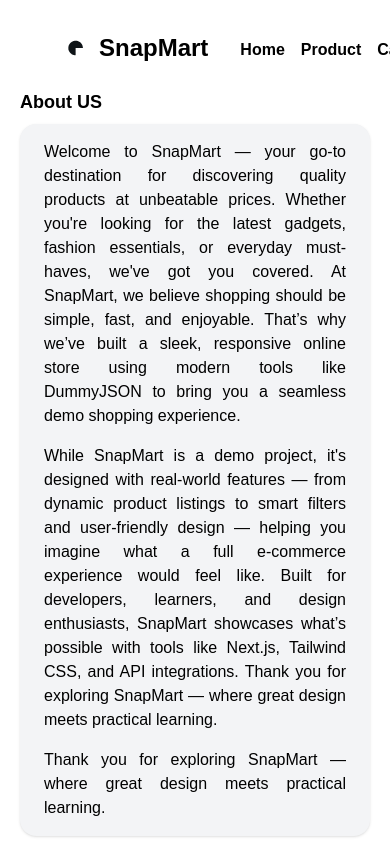
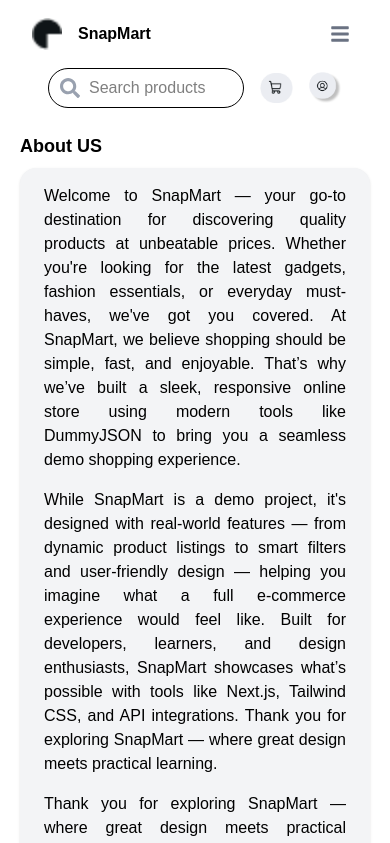
Before and after one commit to Laterat/snapmart, a Next.js app: page /contact in a window 390 px wide. Shown: the top 843 px of the page. Built offline with nearby package versions, Linux system fonts and the light colour scheme.

Commit message:
style: header is responsive now

```diff
--- a/components/FilterSidebar.tsx
+++ b/components/FilterSidebar.tsx
@@ -56,8 +56,11 @@
     <div className="space-y-4">
       {/* Category */}
       <div className="flex flex-col space-y-3">
-        <label className="text-2xl font-semibold">Category</label>
+        <label htmlFor="category" className="text-2xl font-semibold">
+          Category
+        </label>
         <select
+          id="category"
           value={category}
           className="border border-gray-500 rounded-sm h-10 px-2 "
           onChange={(e) => dispatch(setCategory(e.target.value))}
@@ -73,8 +76,11 @@
 
       {/* Brand */}
       <div className="flex flex-col space-y-3">
-        <label className="text-2xl font-semibold">Brand</label>
+        <label htmlFor="brand" className="text-2xl font-semibold">
+          Brand
+        </label>
         <select
+          id="brand"
           value={brand}
           className="border border-gray-500 rounded-sm h-10 px-2 "
           onChange={(e) => dispatch(setBrand(e.target.value))}
@@ -90,8 +96,11 @@
 
       {/* Rating */}
       <div className="flex flex-col space-y-3">
-        <label className="text-2xl font-semibold">Rating</label>
+        <label htmlFor="rating" className="text-2xl font-semibold">
+          Rating
+        </label>
         <select
+          id="rating"
           value={rating}
           className="border border-gray-500 rounded-sm h-10 px-2 "
           onChange={(e) => dispatch(setRating(Number(e.target.value)))}
@@ -106,8 +115,11 @@
 
       {/* Sort */}
       <div className="flex flex-col space-y-3">
-        <label className="text-2xl font-semibold">Sort by Price</label>
+        <label htmlFor="sort" className="text-2xl font-semibold">
+          Sort by Price
+        </label>
         <select
+          id="sort"
           value={sortByPrice}
           className="border border-gray-500 rounded-sm h-10 px-2 "
           onChange={(e) =>
--- a/components/layout/Header.tsx
+++ b/components/layout/Header.tsx
@@ -1,90 +1,139 @@
 "use client";
-import React from "react";
+import { useState } from "react";
 import Image from "next/image";
 import logo from "../../public/assets/logo.png";
 import login from "../../public/assets/login.png";
 import cart from "../../public/assets/cart.png";
-import { FaSearch } from "react-icons/fa";
+import { FaSearch, FaBars, FaTimes } from "react-icons/fa";
 import Link from "next/link";
 import { usePathname } from "next/navigation";
+import { useSelector } from "react-redux";
+import { RootState } from "@/store/store";
+
+const navLinks = [
+  { name: "Home", path: "/" },
+  { name: "Product", path: "/product" },
+  { name: "Cart", path: "/cart" },
+  { name: "Contact", path: "/contact" },
+];
 
 const Header = () => {
   const pathname = usePathname();
+  const { items } = useSelector((state: RootState) => state.cart);
+  const [menuOpen, setMenuOpen] = useState(false);
+
+  const renderNavLinks = () => (
+    <ul className="flex flex-col md:flex-row items-center gap-4 font-semibold lg:text-xl">
+      {navLinks.map((link) => (
+        <li key={link.path}>
+          <Link
+            className={`text-base ${
+              pathname === link.path ? "text-green-500" : "text-black"
+            }`}
+            href={link.path}
+            onClick={() => setMenuOpen(false)}
+          >
+            {link.name}
+          </Link>
+        </li>
+      ))}
+    </ul>
+  );
+
   return (
     <header className="mt-4 mx-4">
-      <div className="flex items-center justify-between mx-9">
-        <div className="flex items-center justify-left p-4">
-          <Image src={logo} alt="Snapmart Logo" width={30} height={30} />
-          <Link href="/" className="text-2xl font-bold ml-4">
+      <div className="flex flex-col md:flex-row items-center justify-between mx-4 md:mx-9">
+        <div className="flex items-center w-full md:w-auto">
+          <Image src={logo} alt="SnapMart Logo" width={30} height={30} />
+          <Link href="/" className="lg:text-2xl font-bold ml-4">
             SnapMart
           </Link>
-          <div>
-            <ul className="flex items-center justify-center space-x-4 ml-8 font-semibold text-xl">
-              <li>
-                <Link
-                  className={`text-base ${
-                    pathname === "/" ? "text-green-500" : "text-black"
-                  }`}
-                  href="/"
-                >
-                  Home
-                </Link>
-              </li>
-              <li>
-                <Link
-                  className={`text-base ${
-                    pathname === "/product" ? "text-green-500" : "text-black"
-                  }`}
-                  href="/product"
-                >
-                  Product
-                </Link>
-              </li>
-              <li>
-                <Link
-                  className={`text-base ${
-                    pathname === "/cart" ? "text-green-500" : "text-black"
-                  }`}
-                  href="/cart"
-                >
-                  Cart
-                </Link>
-              </li>
-              <li>
-                <Link
-                  className={`text-base ${
-                    pathname === "/contact" ? "text-green-500" : "text-black"
-                  }`}
-                  href="/contact"
-                >
-                  Contact
-                </Link>
-              </li>
-            </ul>
-          </div>
+
+          <nav className="hidden md:flex ml-8">{renderNavLinks()}</nav>
+
+          <button
+            className="ml-auto md:hidden p-2 rounded-md focus:outline-none focus:ring-2 focus:ring-gray-500"
+            onClick={() => setMenuOpen(!menuOpen)}
+            aria-label="Toggle navigation menu"
+            aria-expanded={menuOpen}
+          >
+            {menuOpen ? (
+              <FaTimes className="w-5 h-5 text-gray-500" />
+            ) : (
+              <FaBars className="w-5 h-5 text-gray-500" />
+            )}
+          </button>
         </div>
-        <div className="flex items-center justify-end space-x-4 p-4">
-          <div className=" relative ">
+
+        {/* Search + Cart + Login */}
+        <div className="flex items-center justify-end gap-4 p-4">
+          {/* Search */}
+          <div className="relative w-full md:w-auto">
             <input
               type="text"
               placeholder="Search products"
-              className=" w-70 h-8 pl-10 pr-4 py-2 border rounded-full focus:outline-none focus:ring-2 focus:ring-blue-500"
+              className="w-full md:w-64 h-10 pl-10 pr-4 border rounded-full focus:outline-none focus:ring-2 focus:ring-gray-500"
+              aria-label="Search products"
             />
             <FaSearch className="absolute left-3 top-1/2 transform -translate-y-1/2 w-5 h-5 text-gray-400" />
           </div>
-          <div className="flex items-center space-x-4">
-            <Link href="/cart">
-              {" "}
-              <Image src={cart} alt="Snapmart Logo" width={50} height={200} />
-            </Link>
-            <Link href="/cart">
-              {" "}
-              <Image src={login} alt="Snapmart Logo" width={50} height={30} />
-            </Link>
-          </div>
+
+          {/* Cart */}
+          <Link href="/cart" className="relative inline-block">
+            <Image
+              src={cart}
+              alt="Cart"
+              width={50}
+              height={50}
+              className="cursor-pointer"
+            />
+            {items.length > 0 && (
+              <span
+                className="absolute -top-1 -right-1 inline-flex items-center justify-center px-2 py-1 text-xs font-bold text-white bg-red-600 rounded-full"
+                aria-live="polite"
+              >
+                {items.length}
+              </span>
+            )}
+          </Link>
+
+          {/* Login */}
+          <Link href="/login">
+            <Image src={login} alt="User login" width={50} height={50} />
+          </Link>
         </div>
       </div>
+
+      {/* Mobile Overlay Menu */}
+      {menuOpen && (
+        <div
+          className="fixed top-10 right-[10%] w-[50%] bg-white shadow-lg md:hidden animate-slideDown"
+          style={{ zIndex: 60 }}
+        >
+          <nav className="flex flex-col items-center py-6">
+            {renderNavLinks()}
+          </nav>
+        </div>
+      )}
+
+      {/* Animation keyframes */}
+      <style jsx>{`
+        @keyframes slideDown {
+          from {
+            opacity: 0;
+            transform: translateY(-10px);
+          }
+          to {
+            opacity: 1;
+            transform: translateY(0);
+          }
+        }
+        .animate-slideDown {
+          animation: slideDown 0.25s ease-out forwards;
+        }
+      `}</style>
     </header>
   );
 };
+
 export default Header;
```
